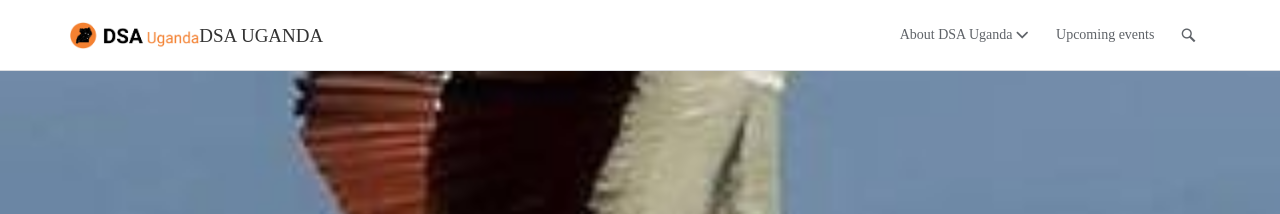
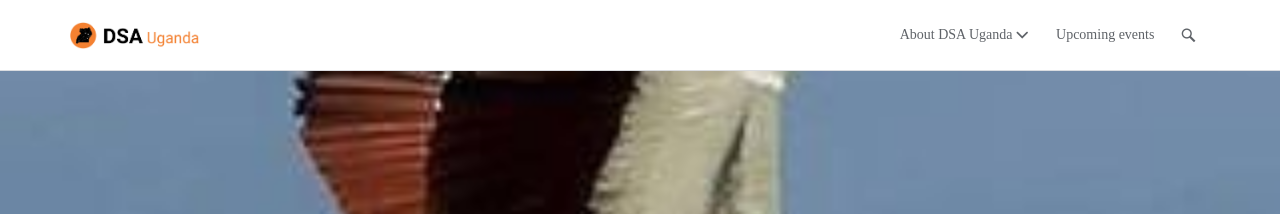
Before and after one commit to datsciafrica/dsaUganda, a Jekyll site: the page built from index.md, in a window 1280 px wide and 900 px high. Shown: the top 214 px of the window. Built offline with Jekyll 4.4.1, drawn with Linux system fonts in a browser that asks for light colours; some web fonts are replaced.

Commit message:
Update navigation.html

```diff
--- a/_includes/navigation.html
+++ b/_includes/navigation.html
@@ -12,7 +12,7 @@
       <div class="container">
           <div class="navbar-left">
             <a class="navbar-brand navbar-customizable-logo" href="{{site.baseurl}}/">
-                <img src="{{site.baseurl}}/assets/img/navbar_brand.png" alt="DSA Uganda logo"> DSA UGANDA
+                <img src="{{site.baseurl}}/assets/img/navbar_brand.png" alt="DSA Uganda logo">
             </a>
           </div>
           <button type="button" class="navbar-toggle collapsed" data-toggle="collapse" data-target="#main-nav" aria-expanded="false">
```
